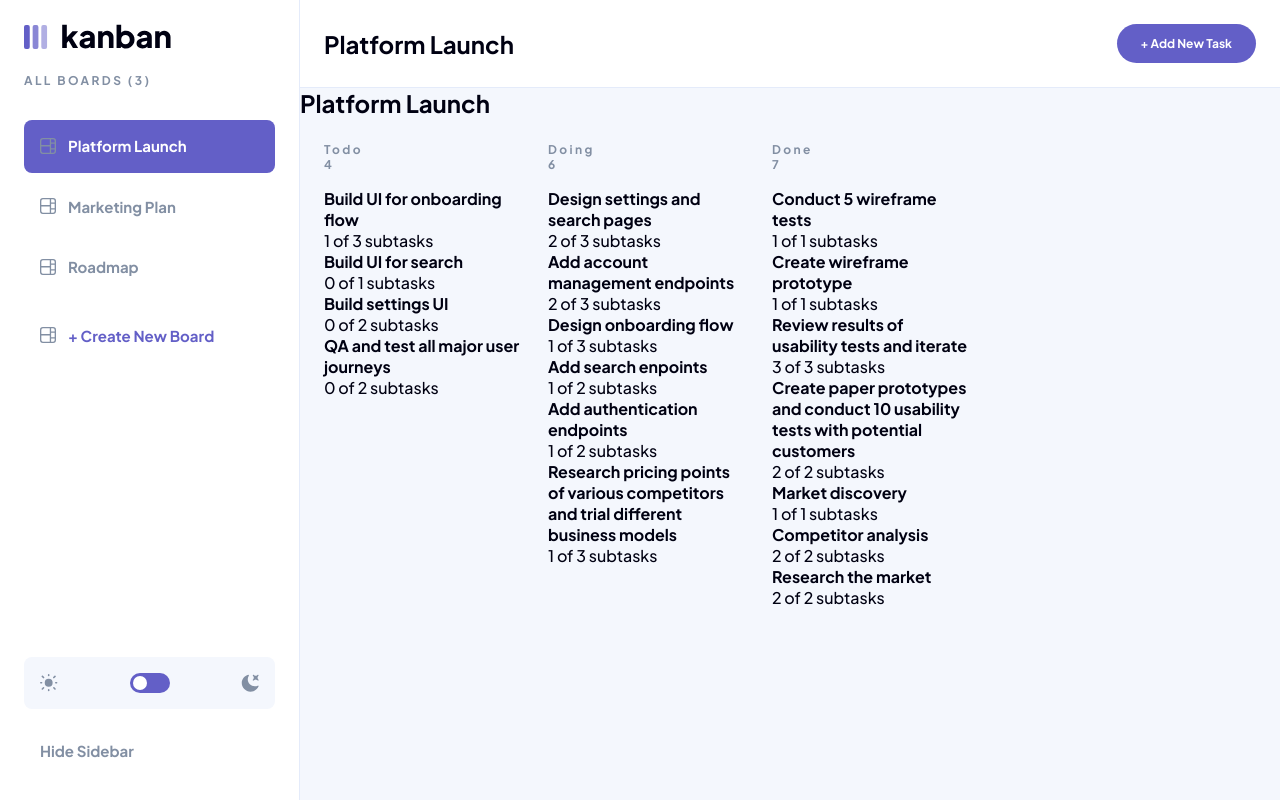
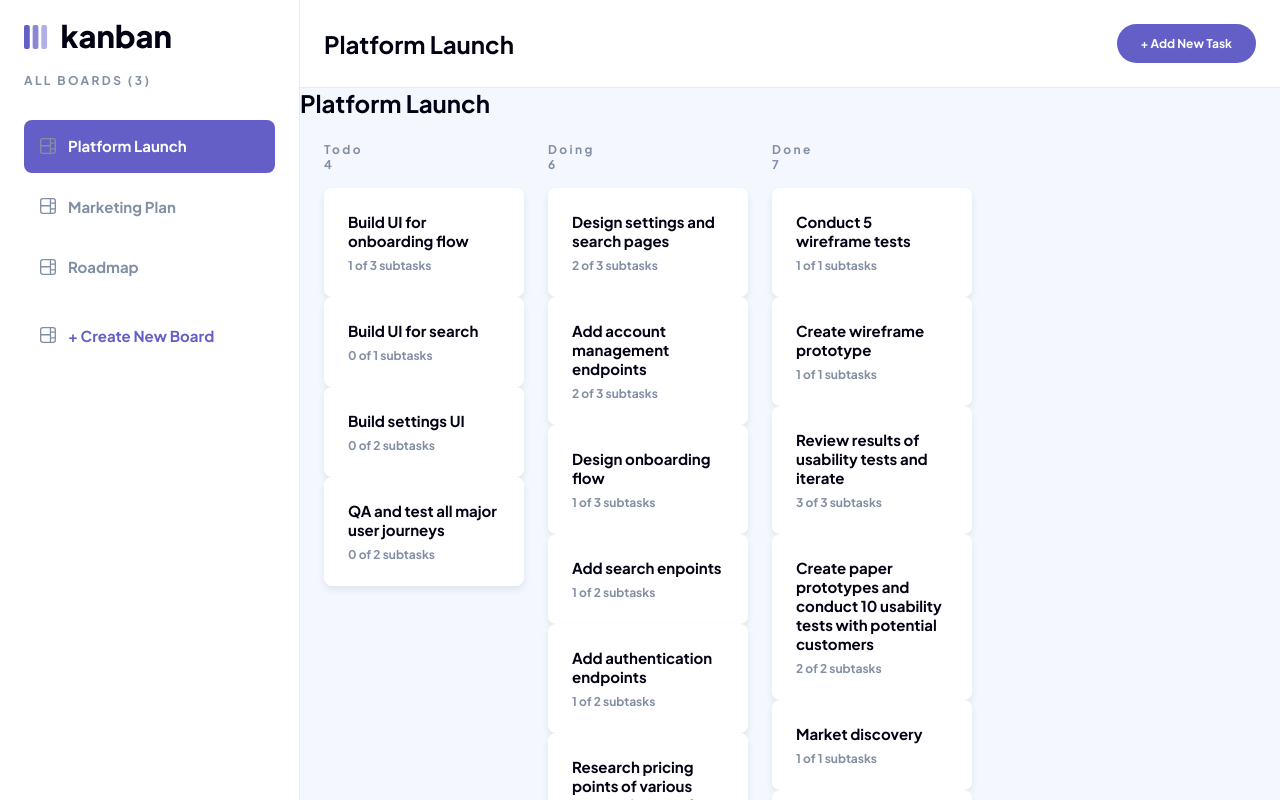
Before and after one commit to varisDogukan/kanban-task-management, a React (Vite) app: page / in a window 1280 px wide. Shown: the top 800 px of the page. Built offline with nearby package versions, Linux system fonts and the light colour scheme.

Commit message:
style: add initial task card styling and docs structure

```diff
--- /dev/null
+++ b/src/features/boards/components/TaskCard.module.scss
@@ -0,0 +1,27 @@
+/* -------------------------
+  Root
+------------------------- */
+.root {
+  padding: var(--space-300);
+  border-radius: var(--radius-lg);
+  background-color: var(--color-surface);
+  box-shadow: 0 4px 6px rgba(54, 78, 126, 0.1);
+}
+
+/* -------------------------
+  Content
+------------------------- */
+.title {
+  margin-bottom: var(--space-100);
+  color: var(--color-text);
+  font-size: var(--font-size-heading-m);
+  line-height: var(--line-height-heading-m);
+  font-weight: var(--font-weight-heading-m);
+}
+
+.meta {
+  color: var(--color-text-muted);
+  font-size: var(--font-size-body-m);
+  line-height: var(--line-height-body-m);
+  font-weight: var(--font-weight-body-m);
+}
--- a/src/features/boards/components/TaskCard.tsx
+++ b/src/features/boards/components/TaskCard.tsx
@@ -1,21 +1,27 @@
 import type { Task } from "../types/board.types";
+import styles from "./TaskCard.module.scss";
 
 type TaskCardProps = {
   task: Task;
 };
 
-export default function TaskCard({ task }: TaskCardProps) {
-  const completedSubTasks = task.subtasks.filter(
+/**
+ * Renders a kanban task card with its title and completed subtask summary.
+ */
+function TaskCard({ task }: TaskCardProps) {
+  const completedSubtasks = task.subtasks.filter(
     (subtask) => subtask.isCompleted,
   ).length;
 
   return (
-    <article>
-      <h4>{task.title}</h4>
+    <article className={styles.root}>
+      <h4 className={styles.title}>{task.title}</h4>
 
-      <p>
-        {completedSubTasks} of {task.subtasks.length} subtasks
+      <p className={styles.meta}>
+        {completedSubtasks} of {task.subtasks.length} subtasks
       </p>
     </article>
   );
 }
+
+export default TaskCard;
```
